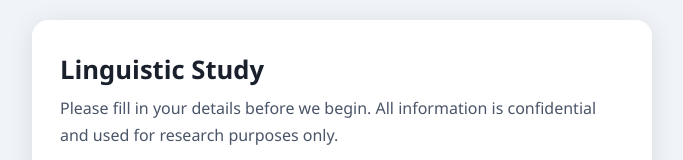
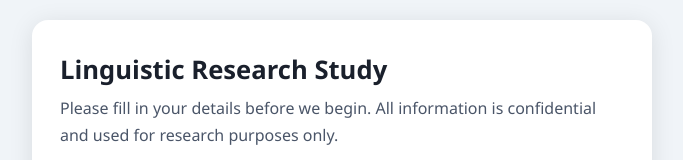
Before and after one commit to bristi-2003/Linguistics-Thesis-Data, a plain HTML site: page index.html in a window 1280 px wide. Shown: the top 160 px of the page, without its empty margins (298-981 px from the left). Drawn offline with Linux system fonts and the light colour scheme.

Commit message:
Update index.html

```diff
--- a/index.html
+++ b/index.html
@@ -198,7 +198,7 @@
 
 <!-- SCREEN 1: PARTICIPANT INFO -->
 <div class="card screen active" id="infoScreen">
-  <h1>Linguistic Study</h1>
+  <h1>Linguistic Research Study</h1>
   <p>Please fill in your details before we begin. All information is confidential and used for research purposes only.</p>
 
   <label>Full Name / Participant ID</label>
```
